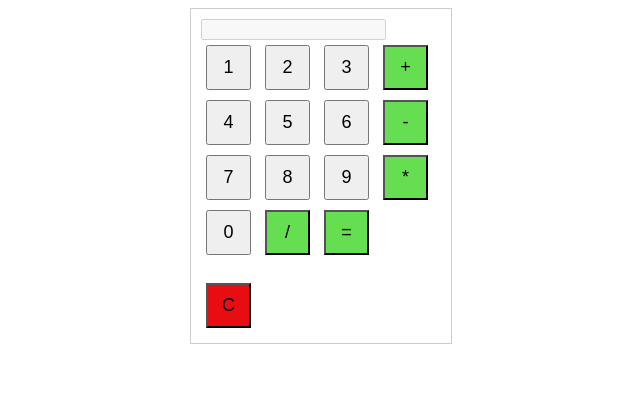
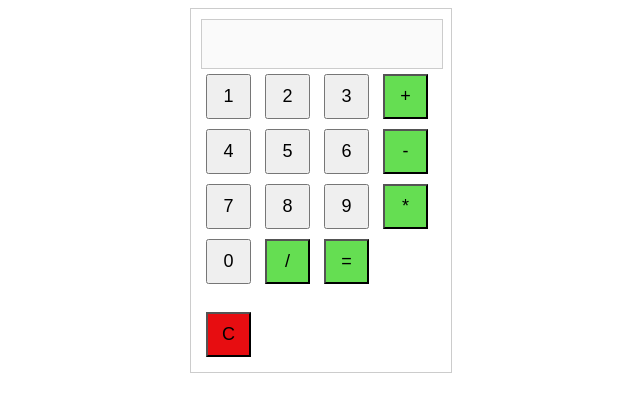
Before and after one commit to hohlamon/hohlamon.github.io, a plain HTML site: page index.html in a window 1280 px wide. Shown: the whole page, without its empty margins (319-959 px from the left). Drawn offline with Linux system fonts and the light colour scheme.

Commit message:
test calc

```diff
--- a/index.html
+++ b/index.html
@@ -8,7 +8,7 @@
 </head>
 <body>
 <div class="calculator">
-    <input type="text" id="display" disabled>
+    <input type="text" class= "display" id="display" disabled>
     <br>
     <input type="button" value="1" onclick="addToDisplay('1')">
     <input type="button" value="2" onclick="addToDisplay('2')">
--- a/style.css
+++ b/style.css
@@ -25,3 +25,11 @@ input[type="button"] {
     font-size: 18px;
     background-color: rgb(231, 13, 17);
 }
+.display{
+    width: 220px;
+    margin: auto;
+    border: 1px solid #ccc;
+    padding: 10px;
+    font-size: 1.5em;
+
+}
```
